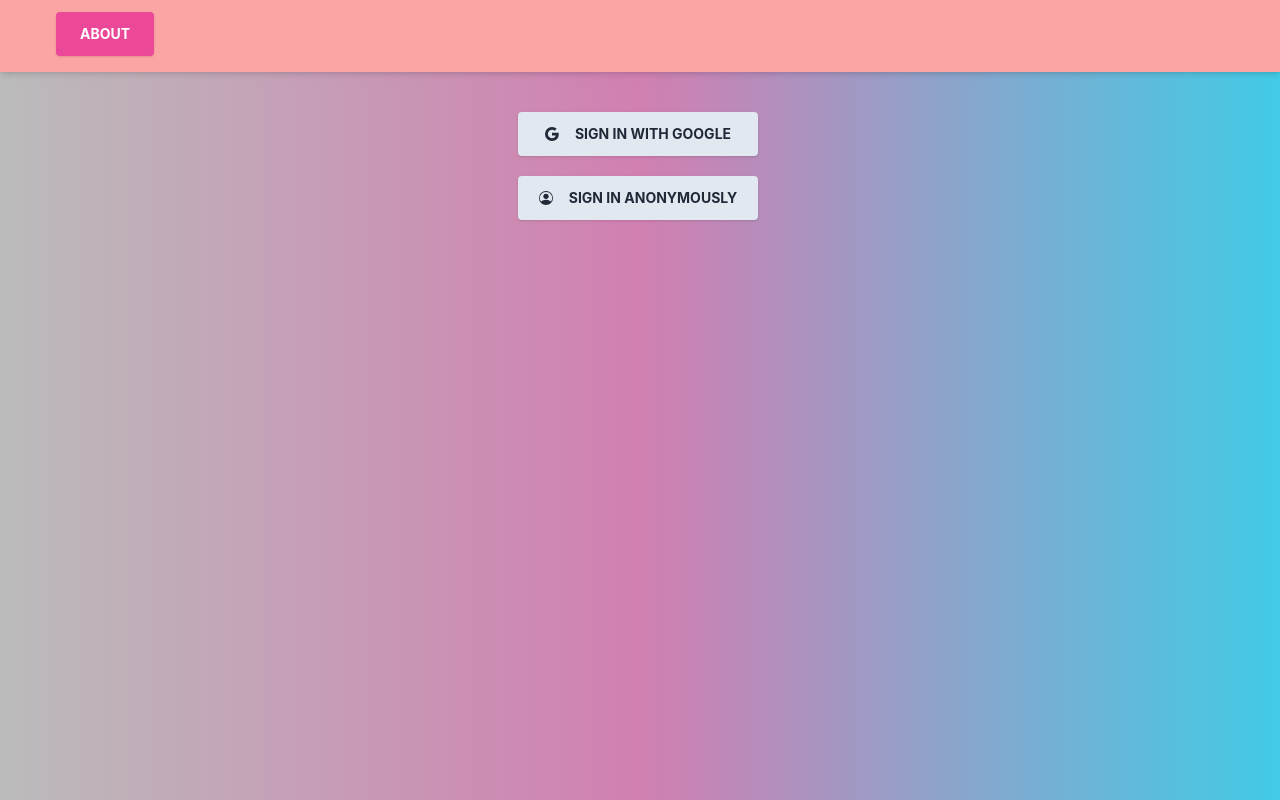
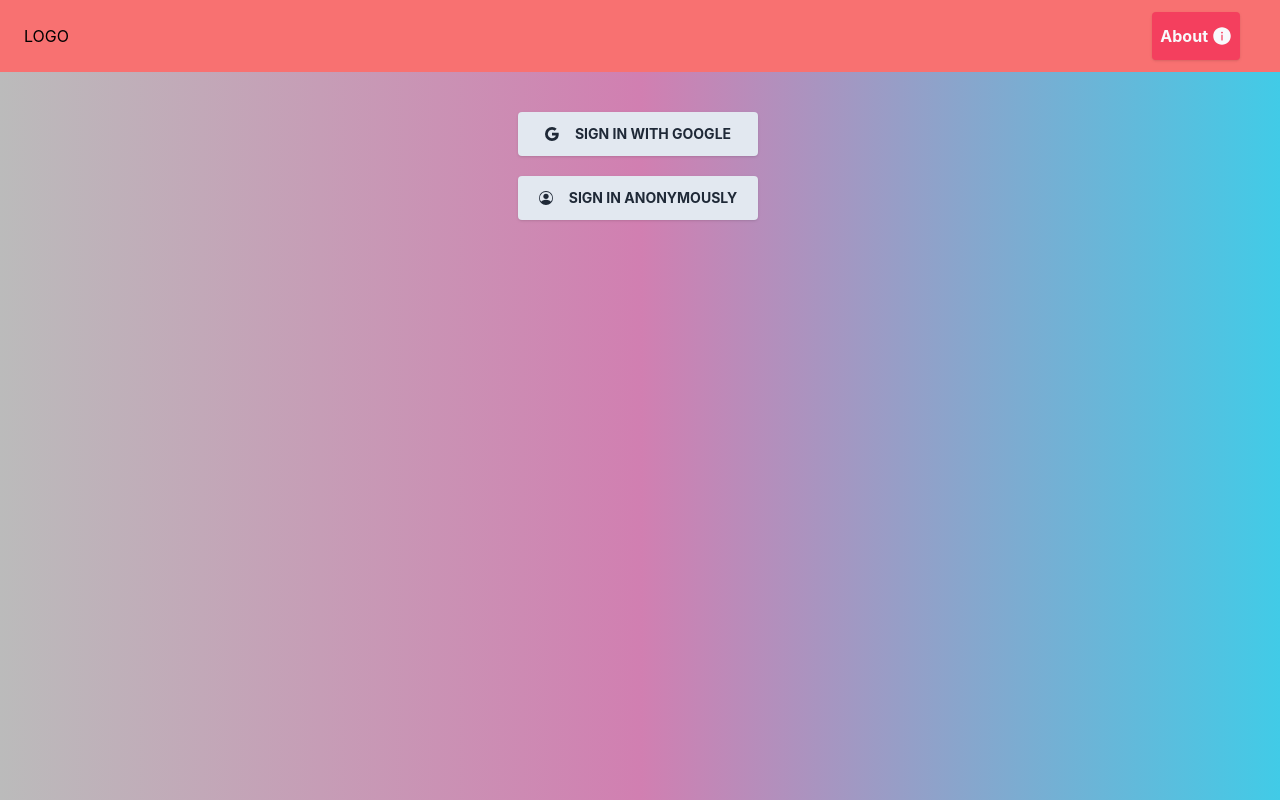
Before and after one commit to fanpug/react-todo-app, a React (Create React App) app: page / in a window 1280 px wide. Built offline with nearby package versions, Linux system fonts and the light colour scheme; no server answers.

Commit message:
Add drpdown menu component, REWORK navbar code, rework about modal styles

```diff
--- a/src/components/AboutModal.jsx
+++ b/src/components/AboutModal.jsx
@@ -1,4 +1,6 @@
-import React, {useState} from 'react'
+import React, {useState} from 'react';
+
+import { AiFillInfoCircle } from 'react-icons/ai';
 
 export default function AboutModal() {
   //create the variable that will track the state of the modal
@@ -17,7 +19,7 @@ export default function AboutModal() {
 
   return (
     <>
-      <button className='bg-pink-500 text-white hover:bg-pink-600 active:bg-pink-700 font-bold uppercase text-sm px-6 py-3 rounded shadow hover:shadow-lg outline-none focus:outline-none mr-1 mb-1 ease-linear transition-all duration-150' onClick={toggleModal}>About</button>
+        <button onClick={toggleModal} className='mt-1 w-full block px-2 py-3 font-bold text-slate-50 rounded sm:shadow hover:shadow-md bg-rose-500 hover:bg-fuchsia-600 active:bg-fuchsia-700 hover:text-white sm:mt-0 sm:mx-4 ease-linear transition-all duration-150'>About<AiFillInfoCircle className='inline ml-1 -translate-y-0.5 h-5 w-5' /></button>
 
       {!showModal ?
         null
@@ -30,8 +32,12 @@ export default function AboutModal() {
             <p>
               This To-Do application is based on <a className='font-medium text-blue-600 underline hover:no-underline' href='https://youtu.be/EMk6nom1aS4' target='_blank' rel="noreferrer">Carlos Azaustre's React Tutorial</a> (the GitHub repository for it can be found <a className='font-medium text-blue-600 underline hover:no-underline' href='https://github.com/carlosazaustre/react-30-minutes' target='_blank' rel="noreferrer">here</a>), serving as the initial foundation.
             </p>
-            <p className='mt-2'>However, I have since expanded and customized the code to add additional features and functionalities. It now includes my own modifications and improvements, making it a unique and enhanced version of the original tutorial code.</p>
-            <p className='mt-2'>I undertook this project as a way to familiarize myself with React Hooks and TailwindCSS, and I may also add a database support (probably Firebase) in the future to further enhance the app's capabilities.</p>
+            <p className='mt-2'>
+              I have since expanded and customized the code to add additional features and functionalities. It now includes my own modifications and improvements, making it a unique and enhanced version of the original tutorial code.
+            </p>
+            <p className='mt-2'>
+              I undertook this project as a way to familiarize myself with React Hooks and TailwindCSS, and I may also add a database support (probably Firebase) in the future to further enhance the app's capabilities.
+            </p>
           </div>
         </div>
 
--- /dev/null
+++ b/src/components/DropdownMenu.jsx
@@ -0,0 +1,34 @@
+import React, { useState } from 'react';
+
+import { IoLogOut } from 'react-icons/io5';
+
+export default function DropdownMenu({ currentUser, handleLogout, handleDisplayName }) {
+    const [drpMenuState, setDrpMenuState] = useState(false);
+
+    const handleToggle = () => {
+        setDrpMenuState(!drpMenuState);
+    }
+
+    return (
+        <>
+            <div className='hidden sm:block relative'>
+                <button onClick={handleToggle} className="z-10 relative block h-11 w-11 rounded-full shadow hover:shadow-md overflow-hidden border-2 border-fuchsia-600 focus:border-fuchsia-700 object-cover">
+                    <img className='h-full w-full object-cover' src='https://icon-library.com/images/default-user-icon/default-user-icon-13.jpg' alt="User's avatar" />
+                </button>
+
+                {drpMenuState ?
+                <>
+                    <button onClick={handleToggle} className='fixed inset-0 h-full w-full cursor-default' tabIndex="-1"></button>
+                    <div className="absolute right-0 bg-slate-50 rounded-lg py-1.5 w-40 shadow-xl">
+                        <span className='block py-2 font-bold text-slate-700 capitalize'>{handleDisplayName(currentUser.displayName)}</span>
+                        <div className='w-full border my-1'></div>
+                        <button onClick={handleLogout} className="block w-full px-4 py-2 text-gray-900 font-bold hover:bg-fuchsia-600 active:bg-fuchsia-700 hover:text-white ease-linear transition-all duration-75">Log out<IoLogOut className='inline ml-1 -translate-y-0.5 h-6 w-6' /></button>
+                    </div>
+                </>
+                :
+                    null
+                }
+            </div>
+        </>
+    )
+}
--- a/src/components/Navbar.jsx
+++ b/src/components/Navbar.jsx
@@ -1,22 +1,78 @@
-import React from 'react';
+import React, { useEffect, useState } from 'react';
 import AboutModal from "./AboutModal";
-import { BiLogOut } from "react-icons/bi"
+import DropdownMenu from './DropdownMenu';
 
-const buttonClasses = 'bg-slate-200 text-gray-800 hover:bg-slate-300 active:bg-slate-400 font-bold uppercase text-sm px-5 py-3 rounded shadow hover:shadow-lg outline-none focus:outline-none mr-1 mb-1 ease-linear transition-all duration-150';
+import { IoLogOut } from 'react-icons/io5';
+import { GiHamburgerMenu } from 'react-icons/gi';
+import { RxCross2 } from 'react-icons/rx';
 
 export default function Navbar({currentUser, state, handleLogout}) {
+  const [menuState, setMenuState] = useState(false);
+  const [menuClass, setMenuClass] = useState("hidden");
+
+  useEffect(() => {
+    if (menuState) {
+      setMenuClass("block");
+    } else {
+      setMenuClass("hidden");
+    }
+  }, [menuState])
+
+  //Function to handle the user's name (TODO: there must be a better way to do this)
+  const handleDisplayName = (name) => {
+    const nameArray = name.split(" ");
+    if(nameArray.length >= 3){
+        return `${nameArray[0]} ${nameArray[2]}`.toLowerCase();
+    } else {
+        return name.toLowerCase();
+    }
+  }
+
   return (
-    <header className='sticky left-0 bottom-0 shadow-md z-40'>
-        <nav className='h-[72px] min-h-full w-full flex items-center justify-between bg-red-300'>
-                <li className='list-none ml-14'><AboutModal /></li>
-                {state === 2 ?
-                  <>
-                    <li className='list-none mr-14'><button className={`${buttonClasses} flex items-center justify-center`} onClick={handleLogout}><BiLogOut className="text-lg inline mr-2" />Log Out</button></li>
-                  </>
-                :
-                  null
-                }
-        </nav>
+    <header className='bg-red-400 sm:flex sm:justify-between sm:px-6 sm:py-3 sm:items-center'>
+      <div className='flex items-center justify-between px-4 py-3 sm:p-0'>
+        <div>
+          LOGO
+        </div>
+
+        <div className='sm:hidden'>
+          <button onClick={() => setMenuState(!menuState)} type='button' className='block text-gray-100 hover:text-white focus:text-white focus:outline-none'>
+            {menuState ?
+              <RxCross2 className='h-6 w-6' />
+            :
+              <GiHamburgerMenu className='h-6 w-6' />
+            }
+          </button>
+        </div>
+      </div>
+
+      {/*Hide the menu if closed*/}
+      <div className={`${menuClass} px-2 py-2 text-center sm:p-0 sm:flex sm:items-center`}>
+        {/*Only shows on mobile and if user is logged in*/}
+        {state === 2 ?
+          <span className='sm:hidden block mt-1 w-full px-2 py-3 font-bold text-slate-100 capitalize rounded ease-linear transition-all duration-150'>{handleDisplayName(currentUser.displayName)}</span>
+        :
+          null
+        }
+
+        {/*Button shows on mobile and desktop*/}
+        <AboutModal />
+
+        {/*Button only shows on desktop and if user is logged in*/}
+        {state === 2 ?
+          <DropdownMenu currentUser={currentUser} handleLogout={handleLogout} handleDisplayName={handleDisplayName} />
+        :
+          null
+        }
+
+        {/*Button only shows on mobile and if user is logged in*/}
+        {state === 2 ?
+          <button onClick={handleLogout} className='sm:hidden mt-1 w-full px-2 py-3 font-bold text-slate-50 rounded bg-rose-500 active:bg-fuchsia-700 ease-linear transition-all duration-150'>Log Out<IoLogOut className='inline ml-1 -translate-y-0.5 h-6 w-6' /></button>
+        :
+          null
+        }
+      </div>
+
     </header>
   )
 }
```
